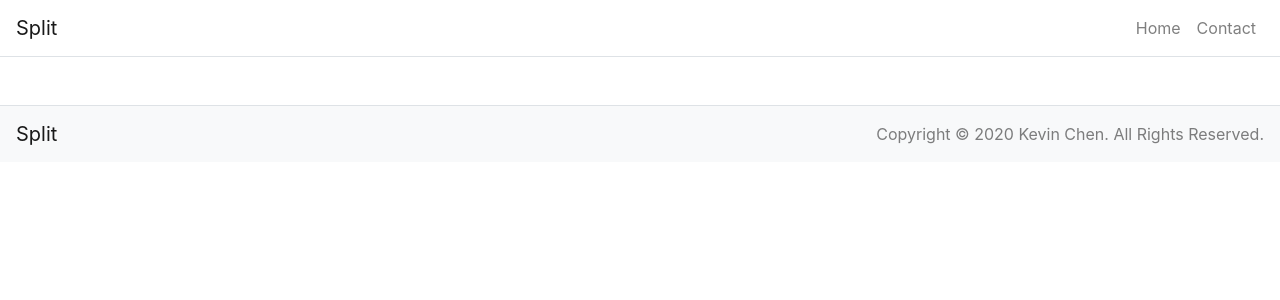
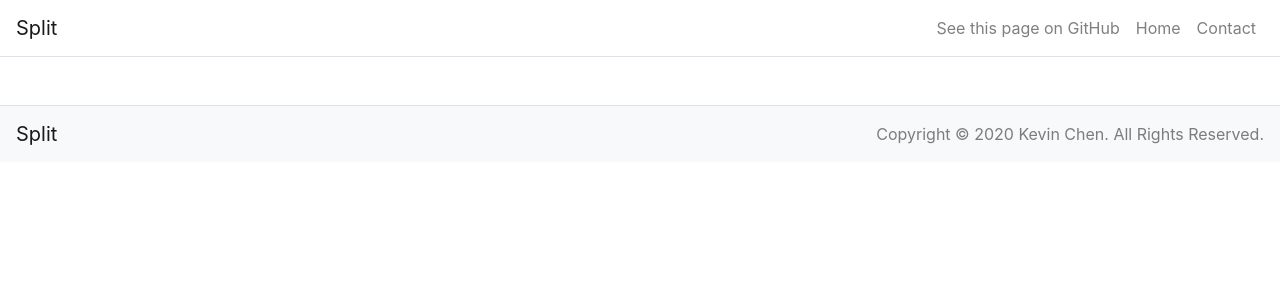
Before and after one commit to kev-chen/splitapp, a React (Create React App) app: page / in a window 1280 px wide. Shown: the top 300 px of the page. Built offline with nearby package versions, Linux system fonts and the light colour scheme.

Commit message:
Added github link

```diff
--- a/src/components/Header/Header.js
+++ b/src/components/Header/Header.js
@@ -21,6 +21,9 @@ const Header = (props) => {
       <Navbar.Toggle className="border-0" aria-controls="navbar-toggle" />
       <Navbar.Collapse id="navbar-toggle">
         <Nav className="ml-auto">
+          <a className="nav-link" href="https://github.com/kev-chen/splitapp" target="_blank" rel="noopener noreferrer">
+            See this page on GitHub
+          </a>
           <Link className="nav-link" to="/splitapp">
             Home
           </Link>
```
